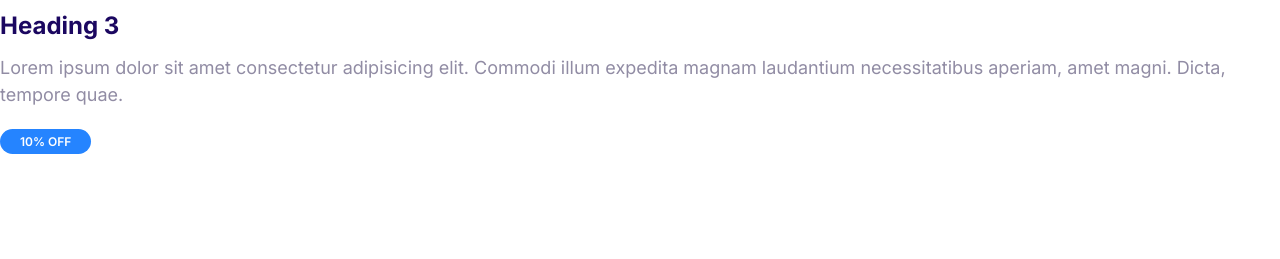
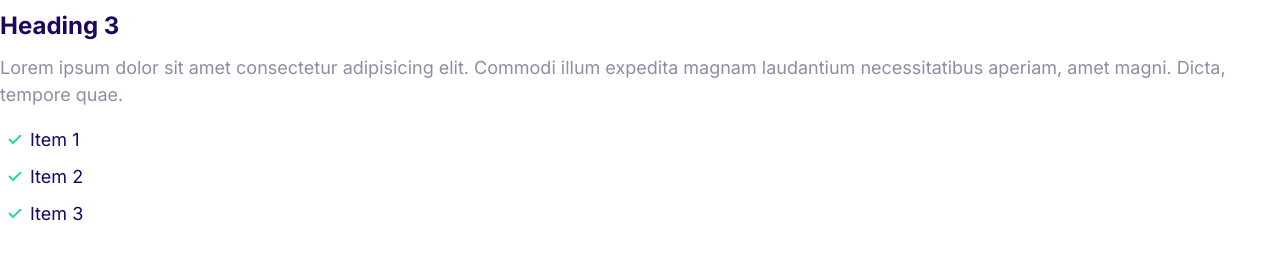
Before and after one commit to asjn3e/Moshified, a plain HTML site: page index.html in a window 1280 px wide. Shown: the part 283-542 px from the top of the page. Drawn offline with Linux system fonts and the light colour scheme.

Commit message:
create lists component

```diff
--- a/index.html
+++ b/index.html
@@ -19,7 +19,11 @@
     <h2>Heading 2</h2>
     <h3>Heading 3</h3>
     <p>Lorem ipsum dolor sit amet consectetur adipisicing elit. Commodi illum expedita magnam laudantium necessitatibus aperiam, amet magni. Dicta, tempore quae.</p>
-    <span class="badge badge--primary badge--small">10% OFF</span>
+    <ul class="list list--tick">
+        <li class="list__item">Item 1</li>
+        <li class="list__item">Item 2</li>
+        <li class="list__item">Item 3</li>
+    </ul>
 </body>
 
 </html>
--- a/style/style.css
+++ b/style/style.css
@@ -116,3 +116,29 @@ a{
     }
 
 }
+
+/* Lists */
+.list{
+    list-style: none;
+    padding-left: 0;
+    color:var(--color-headings);
+}
+.list--inline .list__item{
+    display:inline;
+    margin: 2rem;
+}
+
+.list--tick {
+    list-style-image: url(../images/tick.svg);
+    padding-left: 3rem;
+}
+
+.list--tick .list__item{
+    padding-left:0.5rem;
+    margin-bottom:1rem;
+}
+@media screen and (min-width:1024px) {
+    .list--tick .list__item{
+        padding-left: 0;
+    }
+}
```
Also changed, not shown: components/lists.html (added, +10 -0 lines), images/tick.svg (added).
